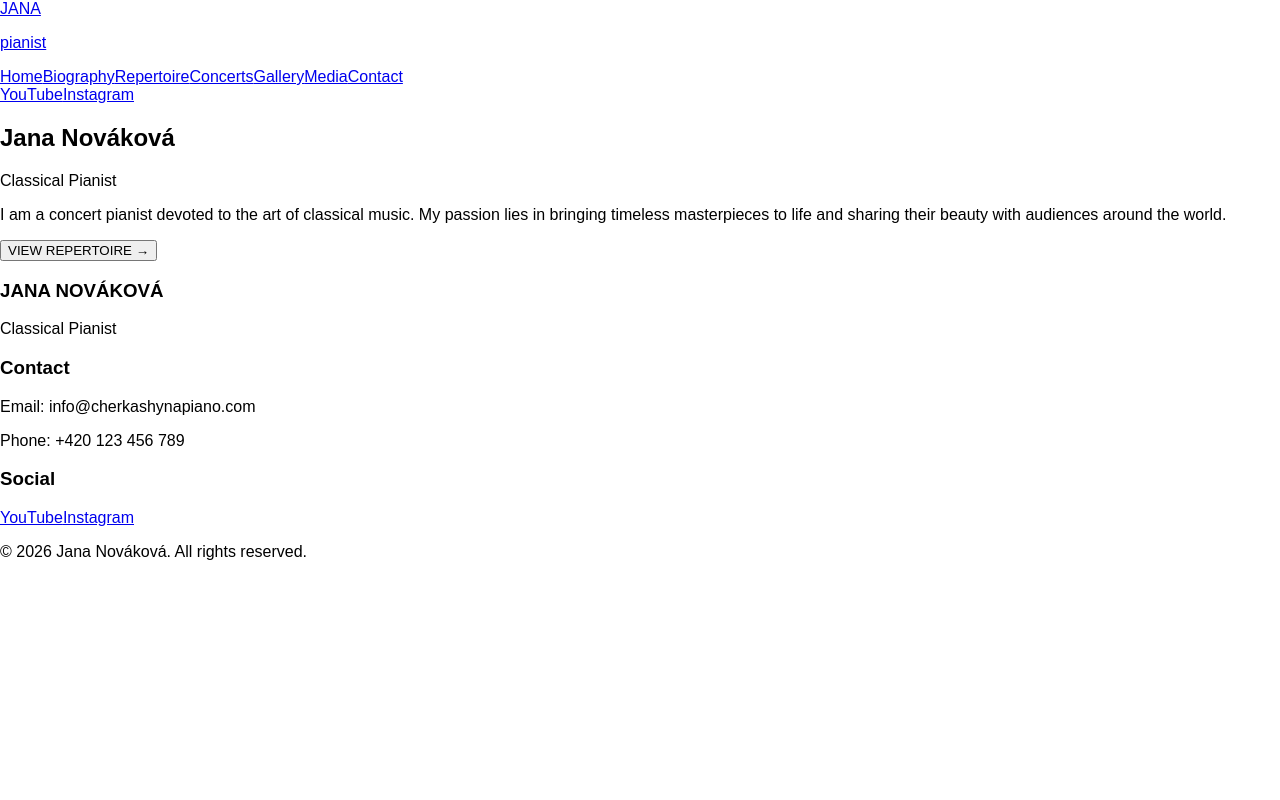
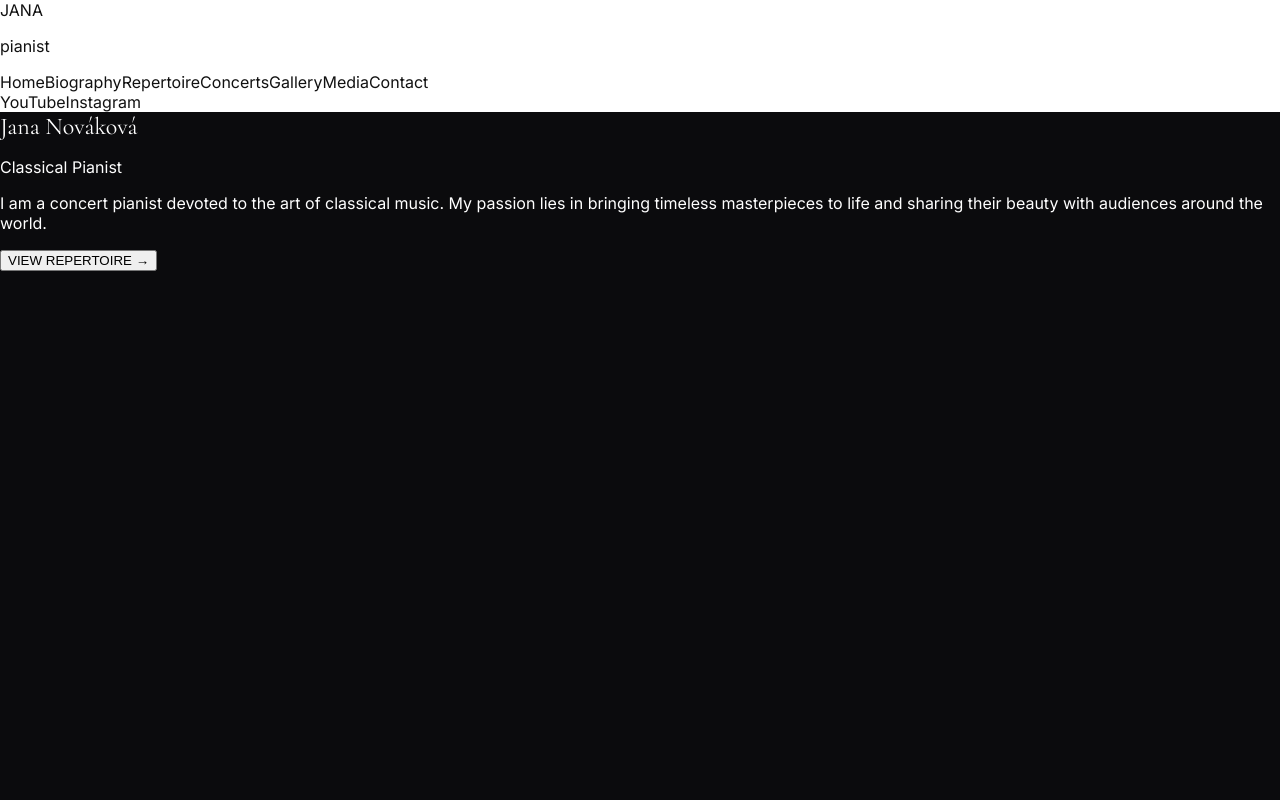
Before and after one commit to Daniil-95/cherkashynapiano.com, a Next.js app in the folder packages/web/: page / in a window 1280 px wide. Shown: the top 800 px of the page. Built offline with nearby package versions, Linux system fonts and the light colour scheme.

Commit message:
Refaktoring a čištení kodu

```diff
--- a/package.json
+++ b/package.json
@@ -20,5 +20,8 @@
   "engines": {
     "node": ">=22.0.0",
     "npm": ">=10.0.0"
+  },
+  "dependencies": {
+    "sass": "^1.100.0"
   }
 }
--- a/packages/cms/package.json
+++ b/packages/cms/package.json
@@ -12,10 +12,10 @@
   },
   "dependencies": {
     "@strapi/plugin-users-permissions": "^4.24.0",
+    "pg": "^8.21.0",
     "react": "^18.3.1",
     "react-dom": "^18.3.1",
     "react-router-dom": "^5.3.4",
-    "sqlite3": "^5.1.6",
     "styled-components": "^5.3.11"
   },
   "devDependencies": {
--- a/packages/web/app/layout.tsx
+++ b/packages/web/app/layout.tsx
@@ -1,20 +1,38 @@
 import type { Metadata } from "next";
 import Header from "@/components/Header";
 import Footer from "@/components/Footer";
-import "./globals.css";
+import "../styles/globals.scss";
+
+import { Cormorant_Garamond, Inter } from "next/font/google";
+
+const cormorant = Cormorant_Garamond({
+  subsets: ["latin"],
+  variable: "--font-cormorant",
+  weight: ["300", "400", "500", "600", "700"],
+  display: "swap",
+});
+
+const inter = Inter({
+  subsets: ["latin"],
+  variable: "--font-inter",
+  display: "swap",
+});
 
 export const metadata: Metadata = {
-  title: "Jana Nováková - Classical Pianist",
-  description: "Classical pianist Jana Nováková's official portfolio",
+  title: "Irina Cherkashyna - Classical Pianist",
+  description: "Classical pianist Irina Cherkashyna's official portfolio",
 };
 
 export default function RootLayout({
   children,
-}: {
+}: Readonly<{
   children: React.ReactNode;
-}) {
+}>) {
   return (
-    <html lang="en">
+    <html
+      lang="en"
+      className={`${inter.variable} ${cormorant.variable}`}
+    >
       <body>
         <Header />
         <main>{children}</main>
--- /dev/null
+++ b/packages/web/styles/_hero.scss
@@ -0,0 +1,61 @@
+.hero {
+  min-height: 100vh;
+  display: flex;
+  background: #0b0b0d;
+  color: white;
+}
+
+.hero__image {
+  width: 45%;
+}
+
+.hero__image img {
+  width: 100%;
+  height: 100%;
+  object-fit: cover;
+}
+
+.hero__content {
+  width: 55%;
+
+  display: flex;
+  flex-direction: column;
+  justify-content: center;
+
+  padding: 120px;
+}
+
+.hero__subtitle {
+  color: #c6a46a;
+  text-transform: uppercase;
+  letter-spacing: 4px;
+}
+
+.hero__title {
+  font-size: 92px;
+  font-family: "Cormorant Garamond", serif;
+  font-weight: 300;
+  line-height: 0.95;
+  margin: 20px 0;
+}
+
+.hero__text {
+  max-width: 500px;
+  line-height: 1.8;
+}
+
+.hero__button {
+  margin-top: 40px;
+
+  width: fit-content;
+
+  padding: 18px 40px;
+
+  border: 1px solid #c6a46a;
+
+  background: transparent;
+
+  color: white;
+
+  cursor: pointer;
+}
--- /dev/null
+++ b/packages/web/styles/_variables.scss
@@ -0,0 +1,17 @@
+$color-dark: #0b0b0d;
+$color-light: #f5f1eb;
+$color-gold: #c6a46a;
+
+$container-width: 1400px;
+
+$font-heading: "Cormorant Garamond", serif;
+$font-body: "Inter", sans-serif;
+
+$background-dark: #0b0b0d;
+$background-light: #f5f3ef;
+
+$text-light: #f8f8f8;
+$text-dark: #1f1f1f;
+
+$accent: #b99b67;
+$border: rgba(185, 155, 103, 0.4);
--- a/packages/web/styles/globals.css
+++ /dev/null
@@ -1,238 +0,0 @@
-@tailwind base;
-@tailwind components;
-@tailwind utilities;
-
-* {
-  margin: 0;
-  padding: 0;
-  box-sizing: border-box;
-}
-
-html {
-  font-size: 16px;
-}
-
-body {
-  font-family: -apple-system, BlinkMacSystemFont, 'Segoe UI', 'Roboto', 'Oxygen',
-    'Ubuntu', 'Cantarell', 'Fira Sans', 'Droid Sans', 'Helvetica Neue',
-    sans-serif;
-  -webkit-font-smoothing: antialiased;
-  -moz-osx-font-smoothing: grayscale;
-  background: #1a1a1a;
-  color: #fff;
-  display: flex;
-  flex-direction: column;
-  min-height: 100vh;
-}
-
-main {
-  flex: 1;
-}
-
-.container {
-  max-width: 1200px;
-  margin: 0 auto;
-  padding: 0 20px;
-}
-
-/* Header */
-.header {
-  background: #000;
-  border-bottom: 1px solid #d4af37;
-  position: sticky;
-  top: 0;
-  z-index: 100;
-}
-
-.header .container {
-  display: flex;
-  align-items: center;
-  justify-content: space-between;
-  padding: 20px;
-  height: 80px;
-}
-
-.logo {
-  font-size: 1.5rem;
-  font-weight: 700;
-  letter-spacing: 2px;
-}
-
-.logo a {
-  color: #d4af37;
-  text-decoration: none;
-  display: flex;
-  align-items: center;
-  gap: 5px;
-}
-
-.logo p {
-  font-size: 0.8rem;
-  color: #999;
-  margin-top: 2px;
-}
-
-.nav {
-  display: flex;
-  gap: 30px;
-  align-items: center;
-}
-
-.nav a {
-  color: #ccc;
-  text-decoration: none;
-  font-size: 0.9rem;
-  text-transform: uppercase;
-  letter-spacing: 1px;
-  transition: color 0.3s ease;
-}
-
-.nav a:hover {
-  color: #d4af37;
-}
-
-.social {
-  display: flex;
-  gap: 20px;
-}
-
-.social a {
-  color: #d4af37;
-  text-decoration: none;
-  font-size: 0.9rem;
-  transition: opacity 0.3s ease;
-}
-
-.social a:hover {
-  opacity: 0.7;
-}
-
-/* Footer */
-.footer {
-  background: #000;
-  border-top: 1px solid #d4af37;
-  margin-top: 80px;
-  padding: 60px 0 20px;
-}
-
-.footer-content {
-  display: grid;
-  grid-template-columns: repeat(3, 1fr);
-  gap: 40px;
-  margin-bottom: 40px;
-}
-
-.footer-section h3 {
-  font-size: 1rem;
-  color: #d4af37;
-  margin-bottom: 15px;
-  letter-spacing: 2px;
-}
-
-.footer-section p {
-  color: #999;
-  font-size: 0.9rem;
-  margin-bottom: 10px;
-}
-
-.footer-section a {
-  color: #d4af37;
-  text-decoration: none;
-  font-size: 0.9rem;
-  display: block;
-  margin-bottom: 10px;
-  transition: opacity 0.3s ease;
-}
-
-.footer-section a:hover {
-  opacity: 0.7;
-}
-
-.footer-bottom {
-  text-align: center;
-  border-top: 1px solid #333;
-  padding-top: 20px;
-  color: #666;
-  font-size: 0.85rem;
-}
-
-/* Hero */
-.hero {
-  min-height: 100vh;
-  display: flex;
-  align-items: center;
-  background: linear-gradient(135deg, #1a1a1a 0%, #2d2d2d 100%);
-  position: relative;
-}
-
-.hero .container {
-  z-index: 2;
-}
-
-.hero h1 {
-  font-size: 4rem;
-  font-weight: 700;
-  margin-bottom: 10px;
-  letter-spacing: 2px;
-}
-
-.hero .subtitle {
-  font-size: 1.25rem;
-  color: #d4af37;
-  text-transform: uppercase;
-  letter-spacing: 4px;
-  margin-bottom: 20px;
-}
-
-.hero .description {
-  font-size: 1.1rem;
-  max-width: 600px;
-  line-height: 1.6;
-  margin-bottom: 30px;
-  color: #ccc;
-}
-
-.cta-button {
-  border: 2px solid #d4af37;
-  background: transparent;
-  color: #d4af37;
-  padding: 15px 40px;
-  font-size: 1rem;
-  text-transform: uppercase;
-  letter-spacing: 2px;
-  cursor: pointer;
-  transition: all 0.3s ease;
-}
-
-.cta-button:hover {
-  background: #d4af37;
-  color: #1a1a1a;
-}
-
-@media (max-width: 768px) {
-  .header .container {
-    height: auto;
-    flex-wrap: wrap;
-  }
-
-  .nav {
-    order: 3;
-    width: 100%;
-    flex-direction: column;
-    gap: 15px;
-    padding-top: 15px;
-    border-top: 1px solid #333;
-  }
-
-  .social {
-    order: 2;
-  }
-
-  .hero h1 {
-    font-size: 2.5rem;
-  }
-
-  .footer-content {
-    grid-template-columns: 1fr;
-  }
-}
--- /dev/null
+++ b/packages/web/styles/globals.scss
@@ -0,0 +1,44 @@
+@use "variables";
+@use "mixins";
+@use "header";
+@use "hero";
+@use "footer";
+
+html,
+body {
+  margin: 0;
+  padding: 0;
+}
+
+*,
+*::before,
+*::after {
+  box-sizing: border-box;
+}
+
+body {
+  font-family: var(--font-inter);
+  background: #ffffff;
+  color: #111111;
+}
+
+h1,
+h2,
+h3,
+h4,
+h5,
+h6 {
+  font-family: var(--font-cormorant);
+  font-weight: 400;
+  margin: 0;
+}
+
+a {
+  color: inherit;
+  text-decoration: none;
+}
+
+img {
+  display: block;
+  max-width: 100%;
+}
```
Also changed, not shown: packages/cms/config/database.js (+7 -3 lines), packages/web/components/Hero/Hero.tsx (added, +33 -0 lines), packages/web/styles/_footer.scss (added), packages/web/styles/_header.scss (added), packages/web/styles/_mixins.scss (added), 1 other file (tests, documents, lock files or other folders).
